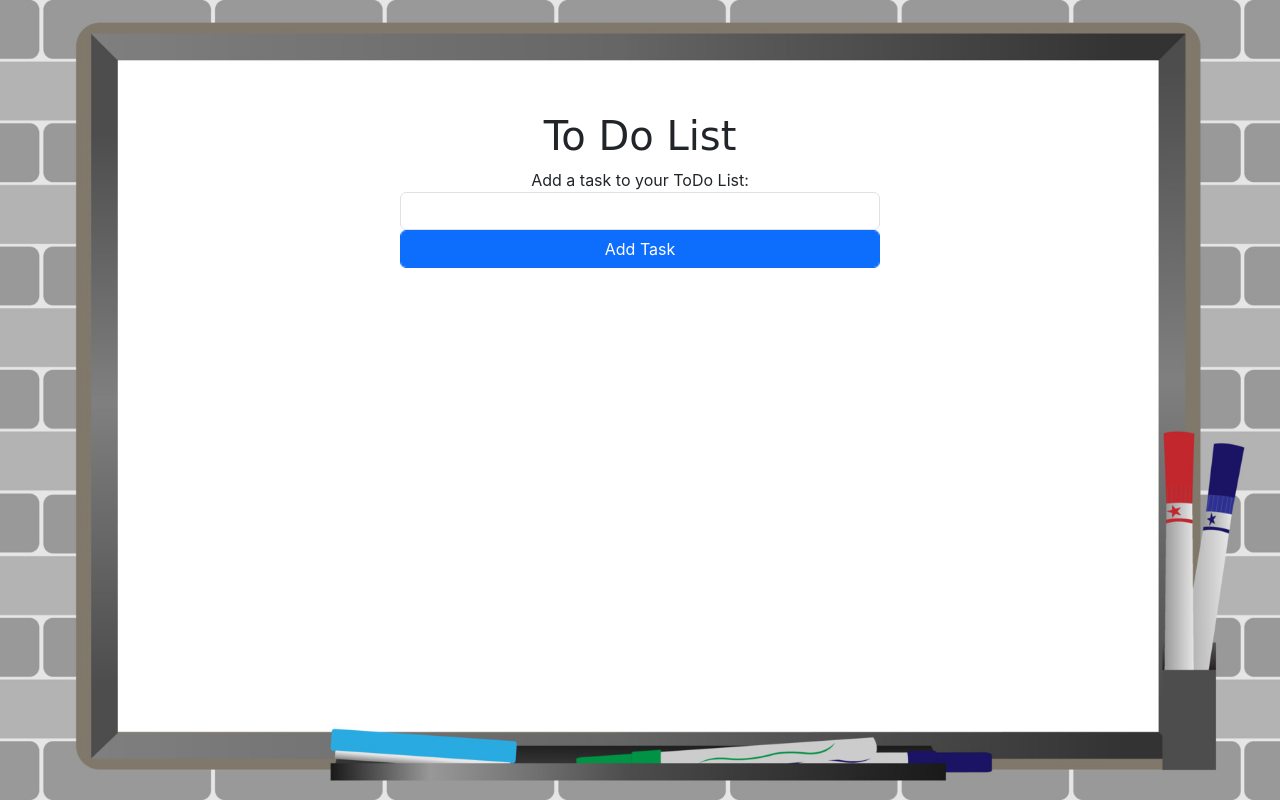
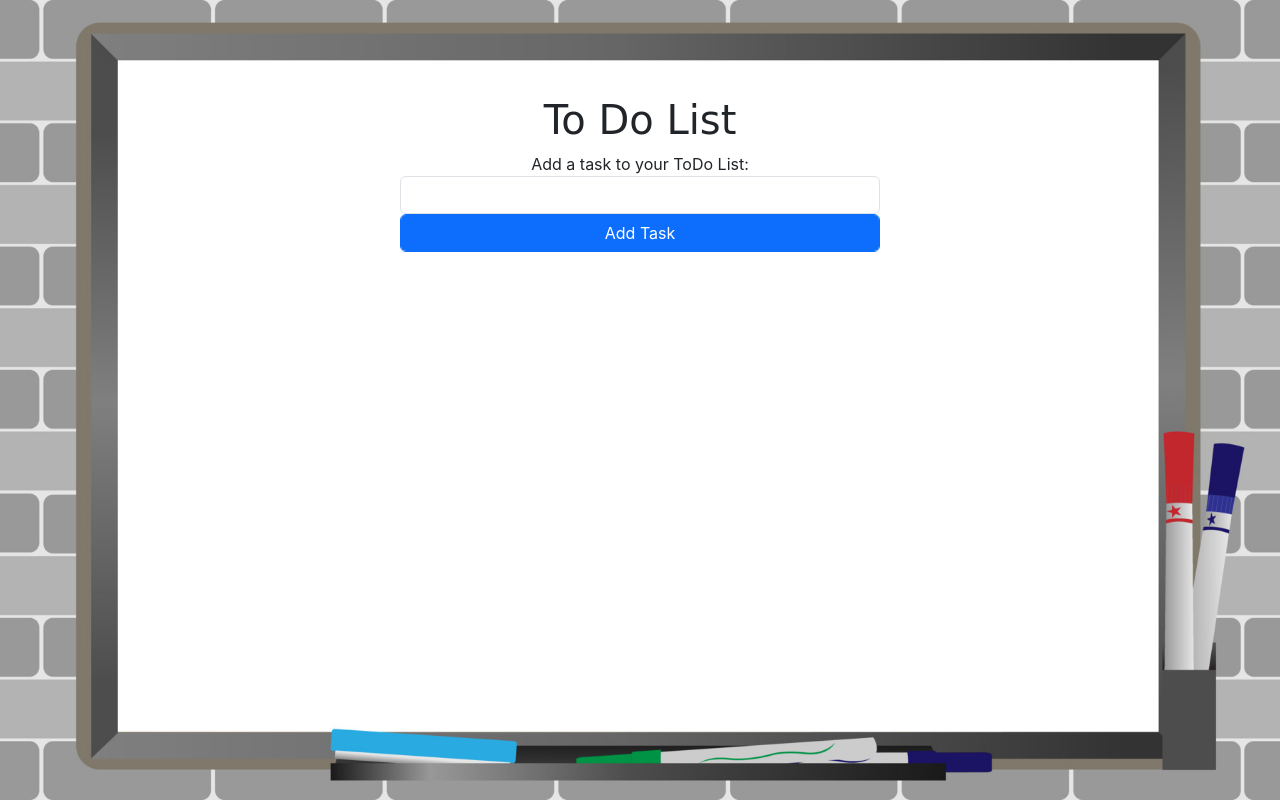
Before and after one commit to friendly-misanthrope/Dojo-ToDo_List, a React (Create React App) app: page / in a window 1280 px wide. Built offline with nearby package versions, Linux system fonts and the light colour scheme.

Commit message:
added useState for value in text input and an onChange handler for that state

```diff
--- a/src/App.css
+++ b/src/App.css
@@ -5,6 +5,7 @@ body {
   background-attachment: fixed;
   background-color: lightgray;
   background-position: center center;
+  max-height: 100vh;
 }
 
 .App {
--- a/src/components/TodoForm.css
+++ b/src/components/TodoForm.css
@@ -4,5 +4,5 @@ form {
 }
 
 .todo-form {
-  margin-top: 7rem;
+  margin-top: 6rem;
 }
--- a/src/components/TodoForm.jsx
+++ b/src/components/TodoForm.jsx
@@ -1,8 +1,23 @@
 import './TodoForm.css'
+import { useState } from 'react'
 
 const TodoForm = (props) => {
 
+  // Set up state for values in input
+  const [oneToDo, setOneToDo] = useState({
+    content: '',
+    isComplete: false
+  })
+
+  // Destructure getter and setter for todo list
   const { allToDos, setAllToDos } = props
+
+
+
+  const onChangeHandler = (e) => {
+    setOneToDo(prevState => {return {...prevState, [e.target.name]: e.target.value}})
+  }
+
 
   return (
     <div className='todo-form'>
@@ -10,7 +25,7 @@ const TodoForm = (props) => {
       <form action="submit">
         <div className="form-group">
           <label htmlFor="add-task">Add a task to your ToDo List:</label>
-          <input type="text" className="form-control" />
+          <input type="text" className="form-control" name="content" onChange={onChangeHandler} />
           <input type="submit" className="form-control btn btn-primary" value="Add Task" />
         </div>
       </form>
```
